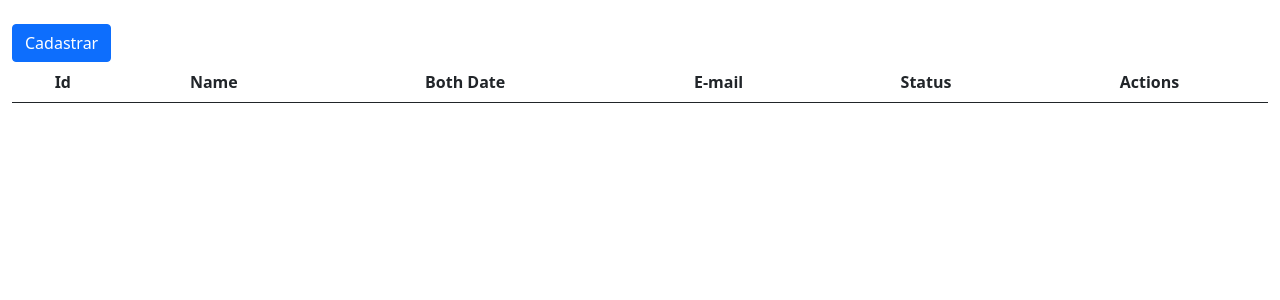
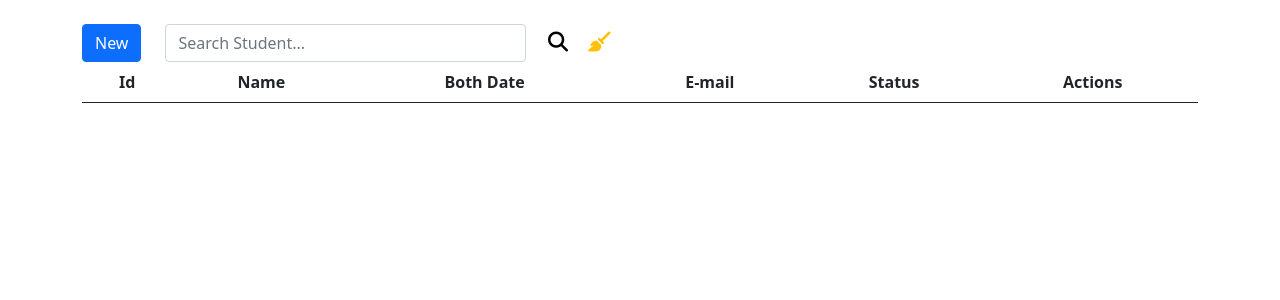
Before and after one commit to Helder-programer/student-app, a Node project: template src/views/index.ejs in a window 1280 px wide. Shown: the part 57-357 px from the top of the page. Run offline with Node 20 templates, Linux system fonts and the light colour scheme; the template is opened without the code that fills it, so the values that code supplies are empty; some libraries are stand-ins or nearby versions.

Commit message:
refactoring

```diff
--- /dev/null
+++ b/src/public/css/styles.css
@@ -0,0 +1,4 @@
+.btn-bg-transparent {
+    background-color: transparent;
+    border: none;
+}
--- /dev/null
+++ b/src/repositories/student/dtos/ISearchStudentDTO.ts
@@ -0,0 +1,3 @@
+export interface ISearchStudentDTO {
+    name: string;
+}
--- a/src/views/index.ejs
+++ b/src/views/index.ejs
@@ -1,8 +1,19 @@
 <%- include('./layouts/header')%>
-<main class="container-fluid pt-lg-4">
+<main class="container pt-lg-4">
     <div class="buttons row">
         <div class="col-md-auto">
-            <a href="/create" class="btn btn-primary">Cadastrar</a>
+            <a href="/create" class="btn btn-primary">New</a>
+        </div>
+        <div class="col-md-5">
+            <form action="">
+                <div class="d-flex gap-3 align-items-center">
+                    <input type="text" class="form-control" name="searchedName" placeholder="Search Student..." autocomplete="off" value="<%= searchedName %>">
+                    <div id="search-buttons" class="d-flex gap-2">
+                        <button type="submit" class="btn-bg-transparent"><i class="fa-solid fa-magnifying-glass fs-5"></i></button>
+                        <button class="btn-bg-transparent" onclick="window.location.replace('/')" type="button"><i class="fa-solid fa-broom text-warning fs-5"></i></button>
+                    </div>
+                </div>
+            </form>
         </div>
     </div>
 
@@ -21,7 +32,7 @@
                 <tr>
                     <td><%= student.id %></td>
                     <td><%= student.name %></td>
-                    <td><%= moment(student.bothDate).format('DD/MM/YYYY') %></td>
+                    <td><%= moment(student.both_date).format('DD/MM/YYYY') %></td>
                     <td><%= student.email %></td>
                     <td><%= student.status %></td>
                     <td>
--- a/src/views/layouts/header.ejs
+++ b/src/views/layouts/header.ejs
@@ -13,6 +13,7 @@
     <link rel="stylesheet" href="https://cdnjs.cloudflare.com/ajax/libs/font-awesome/6.4.0/css/all.min.css"
         integrity="sha512-iecdLmaskl7CVkqkXNQ/ZH/XLlvWZOJyj7Yy7tcenmpD1ypASozpmT/E0iPtmFIB46ZmdtAc9eNBvH0H/ZpiBw=="
         crossorigin="anonymous" referrerpolicy="no-referrer" />
+    <link rel="stylesheet" href="/css/styles.css">
     <title>Document</title>
 </head>
 
```
Also changed, not shown: src/controllers/StudentController.ts (+11 -6 lines), src/repositories/student/StutentRepository.ts (+11 -0 lines), src/views/edit.ejs (+13 -6 lines), src/views/new.ejs (+6 -6 lines), src/database/database.sqlite.
